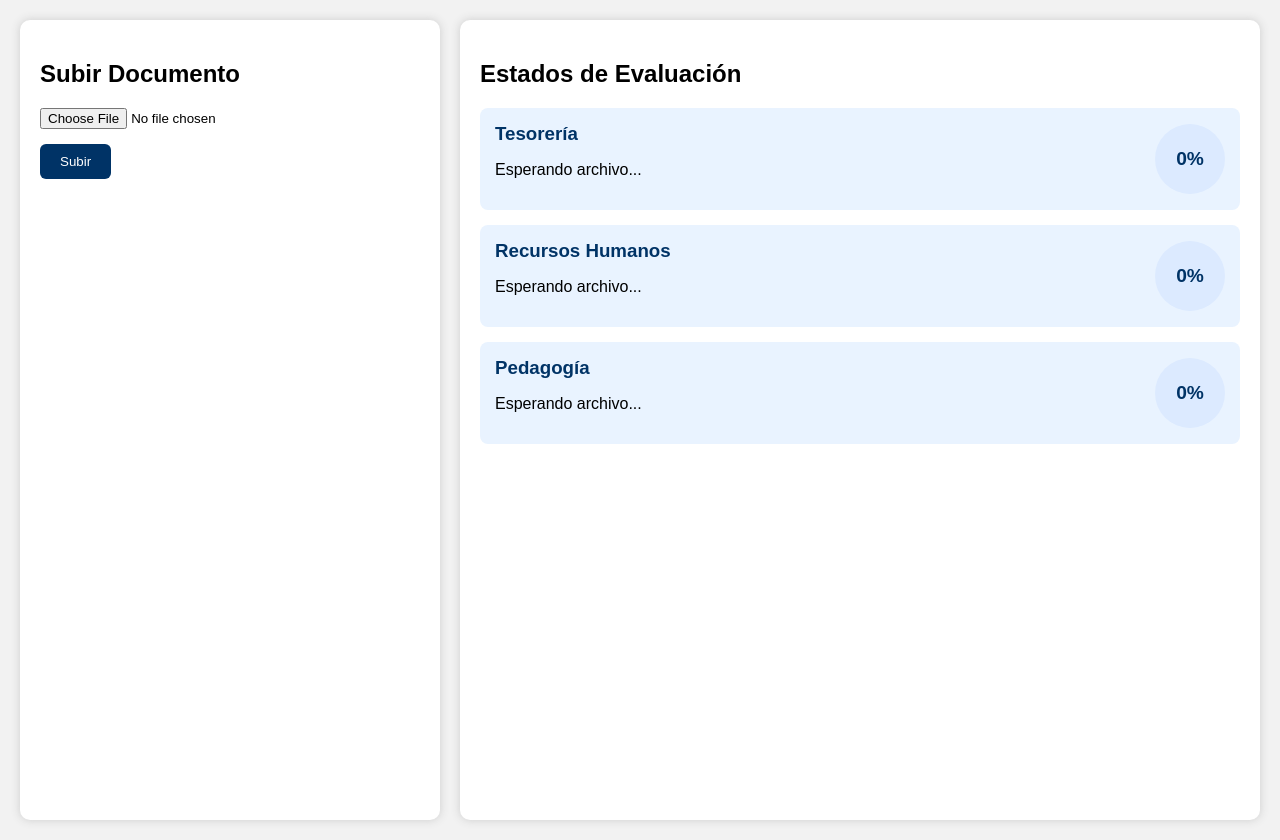
After one commit to Zenaida19/documentIA, a Flask app: page /cargar in a window 1280 px wide. The commit adds this page. Run offline with Flask 3, Linux system fonts and the light colour scheme.

Commit message:
recreacion de cargar doc

```diff
--- a/app.py
+++ b/app.py
@@ -2,48 +2,65 @@ from flask import Flask, render_template, request, redirect, url_for, flash
 import os
 from werkzeug.utils import secure_filename
 
+# Configuración general
 app = Flask(__name__)
 app.secret_key = 'clave_secreta_dre'
 
-# Configuración de carga
 UPLOAD_FOLDER = 'uploads'
-ALLOWED_EXTENSIONS = {'pdf', 'docx'}
+ALLOWED_EXTENSIONS = {'pdf', 'doc', 'docx'}
 app.config['UPLOAD_FOLDER'] = UPLOAD_FOLDER
 
+# Crear carpeta de subida si no existe
 if not os.path.exists(UPLOAD_FOLDER):
     os.makedirs(UPLOAD_FOLDER)
 
+# Función auxiliar para validar extensión
 def allowed_file(filename):
     return '.' in filename and filename.rsplit('.', 1)[1].lower() in ALLOWED_EXTENSIONS
 
+#rutassss
+# Ruta principal (index)
 @app.route('/')
 def index():
     return render_template('index.html')
 
-@app.route('/cargar', methods=['GET', 'POST'])
+# Ruta de la página de carga
+@app.route('/cargar')
 def cargar():
-    if request.method == 'POST':
-        if 'archivo' not in request.files:
-            flash('No se ha seleccionado ningún archivo')
-            return redirect(request.url)
-
-        archivo = request.files['archivo']
-
-        if archivo.filename == '':
-            flash('Nombre de archivo vacío')
-            return redirect(request.url)
-
-        if archivo and allowed_file(archivo.filename):
-            nombre_archivo = secure_filename(archivo.filename)
-            archivo.save(os.path.join(app.config['UPLOAD_FOLDER'], nombre_archivo))
-            flash('Archivo cargado correctamente')
-            return redirect(url_for('cargar'))
-
-        else:
-            flash('Formato de archivo no permitido')
-            return redirect(request.url)
-
     return render_template('cargar.html')
 
+# Ruta que recibe y procesa el archivo
+@app.route('/procesar_documento', methods=['POST'])
+def procesar_documento():
+    if 'documento' not in request.files:
+        flash('No se ha enviado ningún archivo')
+        return redirect(url_for('cargar'))
+
+    archivo = request.files['documento']
+
+    if archivo.filename == '':
+        flash('Nombre de archivo vacío')
+        return redirect(url_for('cargar'))
+
+    if archivo and allowed_file(archivo.filename):
+        filename = secure_filename(archivo.filename)
+        ruta_completa = os.path.join(app.config['UPLOAD_FOLDER'], filename)
+        archivo.save(ruta_completa)
+
+        # Aquí se procesa con el modelo de IA
+        resultado = clasificar_documento(ruta_completa)
+
+        flash(f'Resultado del análisis: {resultado}')
+        return redirect(url_for('cargar'))
+    else:
+        flash('Formato de archivo no permitido. Solo PDF o Word.')
+        return redirect(url_for('cargar'))
+
+# Simulación del modelo de clasificación
+def clasificar_documento(filepath):
+    # Aquí podrías leer el archivo y usar un modelo real
+    return "Clasificado como Pedagogía - Aprobado"
+
+#inicio del servidorr
 if __name__ == '__main__':
     app.run(debug=True)
--- /dev/null
+++ b/static/ducstyles.css
@@ -0,0 +1,78 @@
+body {
+  margin: 0;
+  font-family: Arial, sans-serif;
+  background: #f2f2f2;
+}
+
+.container {
+  display: flex;
+  height: 100vh;
+  padding: 20px;
+  gap: 20px;
+}
+
+.upload-panel {
+  flex: 1;
+  background: #ffffff;
+  padding: 20px;
+  border-radius: 10px;
+  box-shadow: 0 0 10px #ccc;
+}
+
+.upload-panel h2 {
+  margin-bottom: 20px;
+}
+
+.upload-panel input[type="file"] {
+  display: block;
+  margin-bottom: 15px;
+}
+
+.upload-panel button {
+  padding: 10px 20px;
+  background-color: #003366;
+  color: white;
+  border: none;
+  border-radius: 6px;
+  cursor: pointer;
+}
+
+.status-panel {
+  flex: 2;
+  background: #ffffff;
+  padding: 20px;
+  border-radius: 10px;
+  box-shadow: 0 0 10px #ccc;
+}
+
+.status-panel h2 {
+  margin-bottom: 20px;
+}
+
+.area-row {
+  display: flex;
+  justify-content: space-between;
+  align-items: center;
+  background: #e9f3ff;
+  padding: 15px;
+  margin-bottom: 15px;
+  border-radius: 8px;
+}
+
+.area-info h3 {
+  margin: 0 0 5px 0;
+  color: #003366;
+}
+
+.circle {
+  width: 70px;
+  height: 70px;
+  border-radius: 50%;
+  background: #dceaff;
+  display: flex;
+  justify-content: center;
+  align-items: center;
+  font-weight: bold;
+  color: #003366;
+  font-size: 1.2rem;
+}
--- /dev/null
+++ b/templates/cargar.html
@@ -0,0 +1,70 @@
+<!DOCTYPE html>
+<html lang="es">
+<head>
+  <meta charset="UTF-8">
+  <title>Aprobación de Documentos</title>
+  <link rel="stylesheet" href="../static/ducstyles.css">
+</head>
+<body>
+  <div class="container">
+    <!-- Lado izquierdo: Subir documento -->
+    <div class="upload-panel">
+      <h2>Subir Documento</h2>
+      <input type="file" id="archivo" accept=".pdf,.doc,.docx">
+      <button onclick="simularCarga()">Subir</button>
+    </div>
+
+    <!-- Lado derecho: Estado de áreas -->
+    <div class="status-panel">
+      <h2>Estados de Evaluación</h2>
+
+      <div class="area-row">
+        <div class="area-info">
+          <h3>Tesorería</h3>
+          <p id="estado-tesoreria">Esperando archivo...</p>
+        </div>
+        <div class="circle" id="circle-tesoreria">0%</div>
+      </div>
+
+      <div class="area-row">
+        <div class="area-info">
+          <h3>Recursos Humanos</h3>
+          <p id="estado-rrhh">Esperando archivo...</p>
+        </div>
+        <div class="circle" id="circle-rrhh">0%</div>
+      </div>
+
+      <div class="area-row">
+        <div class="area-info">
+          <h3>Pedagogía</h3>
+          <p id="estado-pedagogia">Esperando archivo...</p>
+        </div>
+        <div class="circle" id="circle-pedagogia">0%</div>
+      </div>
+    </div>
+  </div>
+
+  <script>
+    function simularCarga() {
+      const porcentajes = [0, 25, 50, 75, 100];
+      let index = 0;
+
+      const interval = setInterval(() => {
+        if (index >= porcentajes.length) {
+          clearInterval(interval);
+          document.getElementById("estado-tesoreria").textContent = "Aprobado";
+          document.getElementById("estado-rrhh").textContent = "Aprobado";
+          document.getElementById("estado-pedagogia").textContent = "Aprobado";
+          return;
+        }
+
+        const val = porcentajes[index] + "%";
+        document.getElementById("circle-tesoreria").textContent = val;
+        document.getElementById("circle-rrhh").textContent = val;
+        document.getElementById("circle-pedagogia").textContent = val;
+        index++;
+      }, 500);
+    }
+  </script>
+</body>
+</html>
```
Also changed, not shown: entrenar_modelo.py (+4 -4 lines), static/styles.css (+48 -0 lines), templates/index.html (+9 -19 lines), templates/postulacion.html (deleted, +0 -40 lines), 1 other file.
